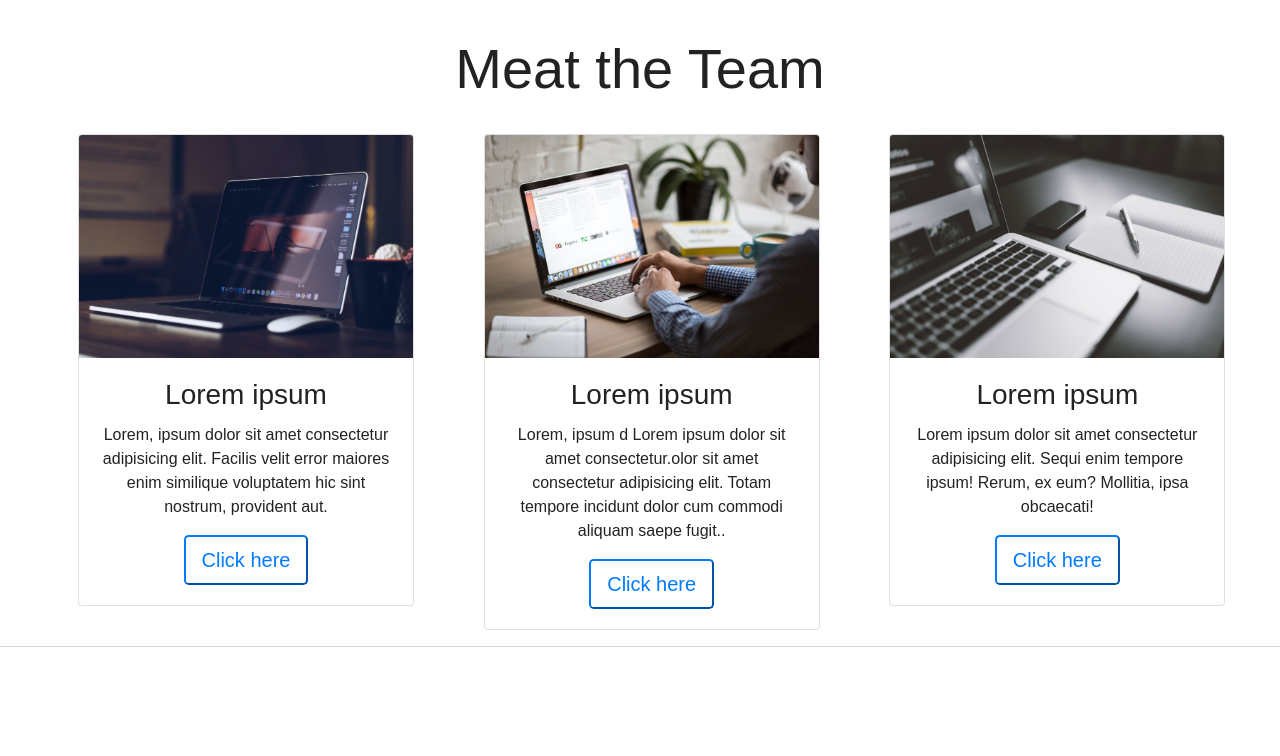
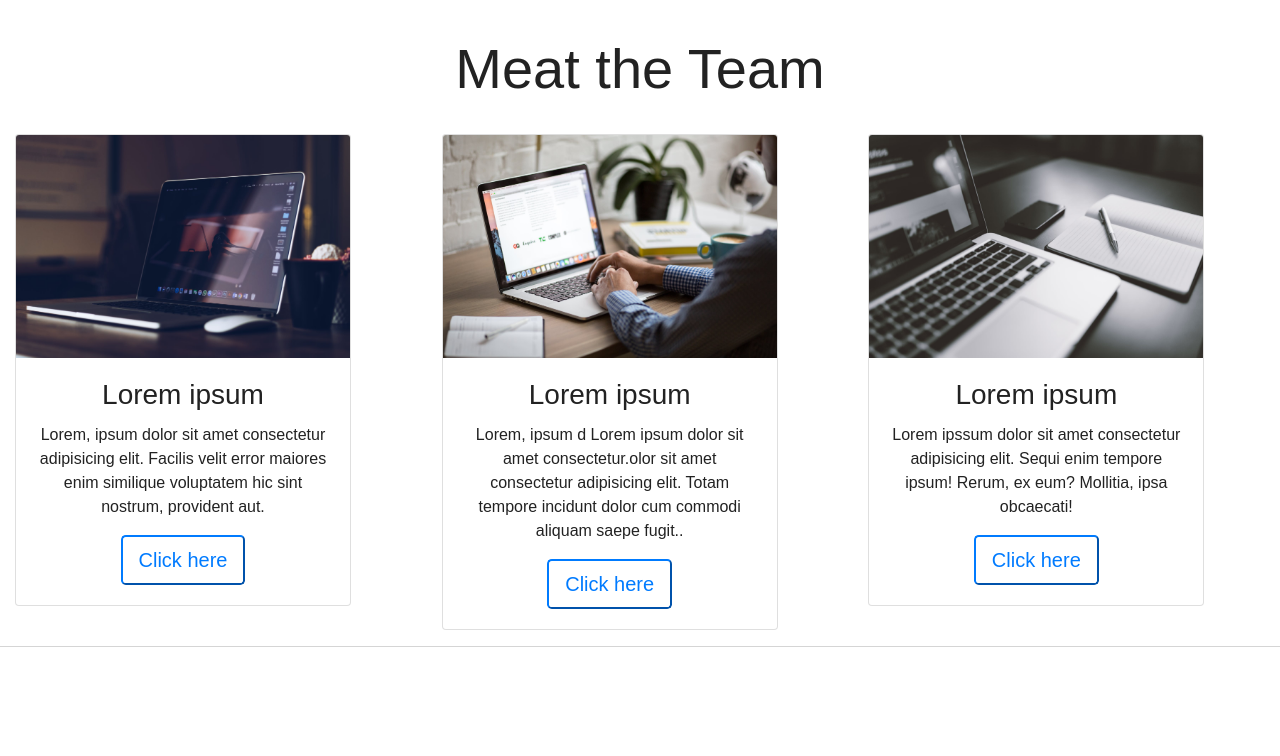
Before and after one commit to SummerBlast/project--1, a plain HTML site: page index.html in a window 1280 px wide. Shown: the part 2040-2796 px from the top of the page. Drawn offline with nearby package versions, Linux system fonts and the light colour scheme.

Commit message:
first commit

```diff
--- a/index.html
+++ b/index.html
@@ -146,7 +146,7 @@
                      <hr>
 
             <div class="container-fluid padding">
-              <div class="row padding text-center ml-5">
+              <div class="row padding text-center">
                 <div class="col-lg-4 col-sm-6">
                   <div class="card" style="width: 21rem;">
                     <img class="card-img-top" src="laptop1.jpeg" alt="Card image cap">
@@ -174,7 +174,7 @@
                     <img class="card-img-top" src="laptop3.jpg" alt="Card image cap">
                     <div class="card-body">
                       <h3 class="card-title"> Lorem ipsum</h3>
-                    <p class="card-text">Lorem ipsum dolor sit amet consectetur adipisicing elit. Sequi enim tempore ipsum! Rerum, ex eum? Mollitia, ipsa obcaecati!</p>
+                    <p class="card-text">Lorem ipssum dolor sit amet consectetur adipisicing elit. Sequi enim tempore ipsum! Rerum, ex eum? Mollitia, ipsa obcaecati!</p>
                     <button class="btn-outline-primary btn-lg">Click here</button>
                     </div>
                   </div>
```
